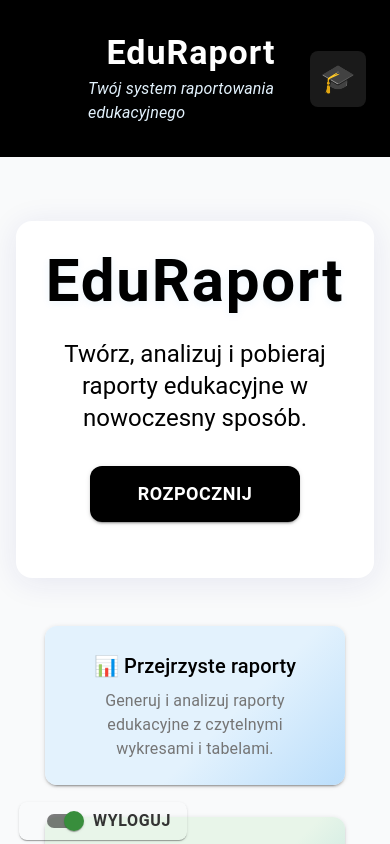
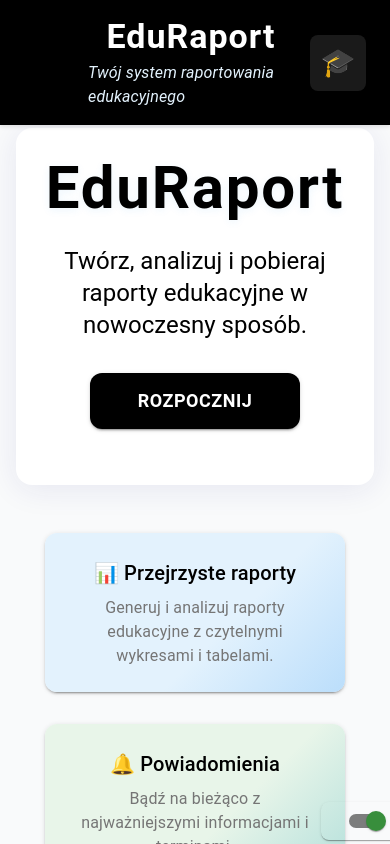
Before and after one commit to Soberek/passive-income, a React (Vite) app in the folder passive-income-frontend/: page / in a window 390 px wide. Shown: the top 844 px of the page. Built offline with nearby package versions, Linux system fonts and the light colour scheme; no server answers; some icons are missing.

Commit message:
Refactor MenuAppBar: adjust layout properties for improved responsiveness and consistency

```diff
--- a/passive-income-frontend/src/components/AppBar.tsx
+++ b/passive-income-frontend/src/components/AppBar.tsx
@@ -39,8 +39,8 @@ export default function MenuAppBar() {
   };
 
   return (
-    <Box sx={{ flexGrow: 1, width: "100vw", bgcolor: "primary.main", py: 2 }}>
-      <FormGroup sx={{ position: "fixed", top: "95%", left: 30, zIndex: 1201 }}>
+    <Box sx={{ bgcolor: "primary.main", mt: 16 }}>
+      <FormGroup sx={{ position: "fixed", top: "95%", left: "85%", zIndex: 1201 }}>
         <FormControlLabel
           control={
             <Switch
@@ -70,7 +70,7 @@ export default function MenuAppBar() {
         />
       </FormGroup>
 
-      <AppBar position="static">
+      <AppBar position="fixed">
         <Toolbar
           sx={{
             minHeight: 90, // większy navbar
@@ -172,7 +172,6 @@ export default function MenuAppBar() {
                   "& .MuiPaper-root": {
                     minWidth: 180,
 
-                    color: "#1976d2",
                     boxShadow: "0 4px 16px 0 rgba(31,38,135,0.12)",
                   },
                 }}
```
